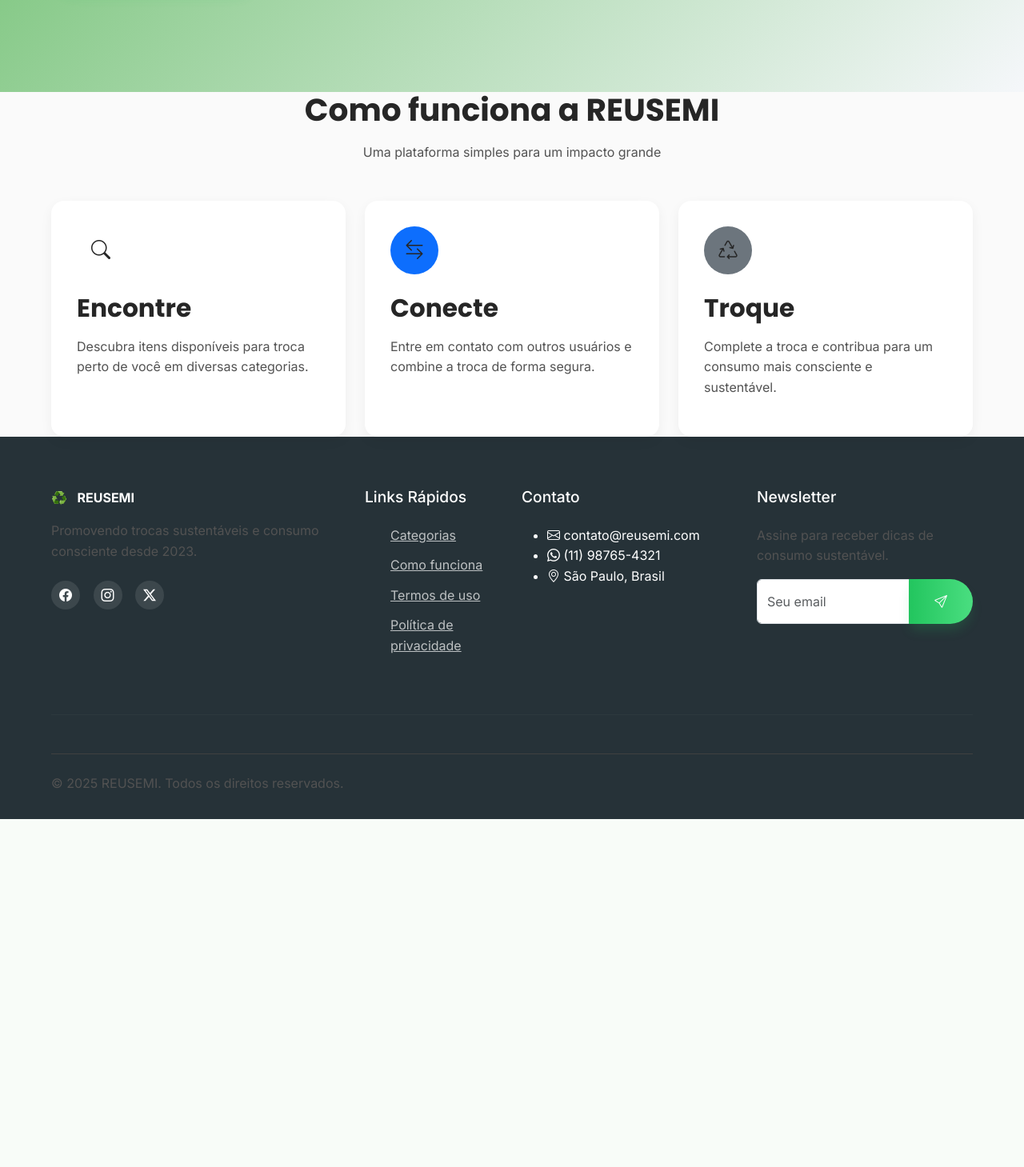
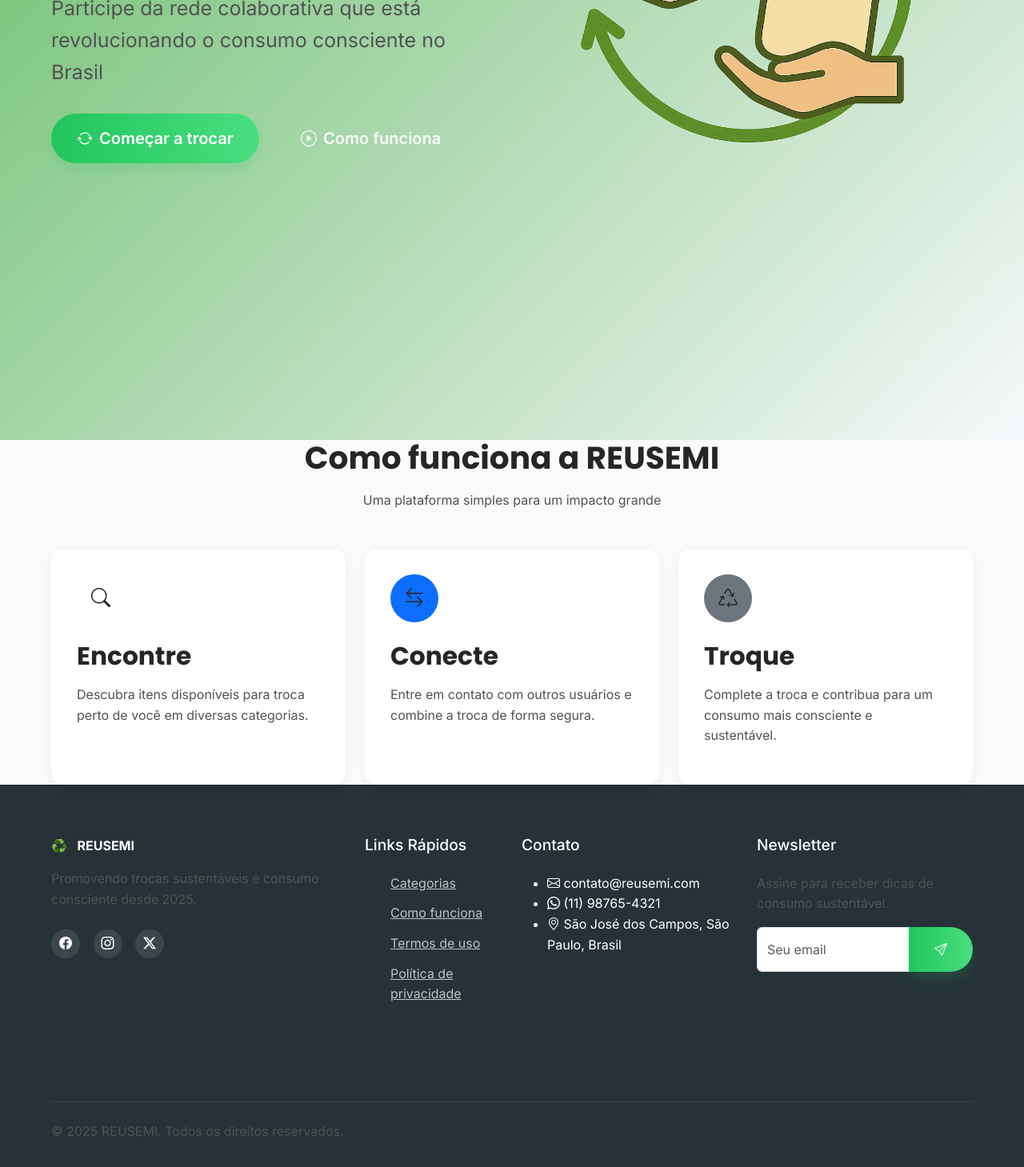
Before and after one commit to PedrorCastro/REUSEMI, a Flask app: page / in a window 1280 px wide. Shown: the part 552-2011 px from the top of the page at 80% size. Before the commit the page ends 1576 px from the top, so only its background shows below. Run offline with Flask 3, Linux system fonts and the light colour scheme.

Commit message:
Add files via upload

```diff
--- a/REUSIMI/templates/footer.html
+++ b/REUSIMI/templates/footer.html
@@ -8,7 +8,7 @@
                         <span class="logo-icon">♻️</span>
                         <span class="fw-bold">REUSEMI</span>
                     </div>
-                    <p class="mt-3">Promovendo trocas sustentáveis e consumo consciente desde 2023.</p>
+                    <p class="mt-3">Promovendo trocas sustentáveis e consumo consciente desde 2025</p>
                     <div class="social-links mt-4">
                         <a href="#" class="social-icon"><i class="bi bi-facebook"></i></a>
                         <a href="#" class="social-icon"><i class="bi bi-instagram"></i></a>
@@ -29,7 +29,7 @@
                     <ul class="footer-contact">
                         <li><i class="bi bi-envelope"></i> contato@reusemi.com</li>
                         <li><i class="bi bi-whatsapp"></i> (11) 98765-4321</li>
-                        <li><i class="bi bi-geo-alt"></i> São Paulo, Brasil</li>
+                        <li><i class="bi bi-geo-alt"></i> São José dos Campos, São Paulo, Brasil</li>
                     </ul>
                 </div>
                 <div class="col-lg-3 col-md-4 mb-4">
--- a/REUSIMI/templates/index.html
+++ b/REUSIMI/templates/index.html
@@ -10,6 +10,7 @@
     <link rel="stylesheet" href="https://cdn.jsdelivr.net/npm/bootstrap-icons@1.11.1/font/bootstrap-icons.css">
     <link rel="stylesheet" href="{{ url_for('static', filename='css/style.css') }}">
     <meta name="description" content="Plataforma de trocas sustentáveis que promove o consumo consciente">
+    <link rel="icon" type="image/png" href="{{ url_for('static', filename='img/web/icons8-sinal-de-reciclagem-color-16.png') }}">
 </head>
 
 <body>
@@ -90,7 +91,7 @@
                     </div>
                 </div>
                 <div class="col-lg-6 d-none d-lg-block">
-                    <img src="{{ url_for('static', filename='images/hero-illustration.svg') }}" alt="Trocas sustentáveis" class="hero-image img-fluid">
+                    <img src="{{ url_for('static', filename='img/web/assets_task_01jvngttq4ehn9q3388sd9a3kn_1747700308_img_0.png') }}" alt="Trocas sustentáveis" class="hero-image img-fluid">
                 </div>
             </div>
         </div>
@@ -143,7 +144,7 @@
                         <span class="logo-icon">♻️</span>
                         <span class="fw-bold">REUSEMI</span>
                     </div>
-                    <p class="mt-3">Promovendo trocas sustentáveis e consumo consciente desde 2023.</p>
+                    <p class="mt-3">Promovendo trocas sustentáveis e consumo consciente desde 2025.</p>
                     <div class="social-links mt-4">
                         <a href="#" class="social-icon"><i class="bi bi-facebook"></i></a>
                         <a href="#" class="social-icon"><i class="bi bi-instagram"></i></a>
@@ -164,7 +165,7 @@
                     <ul class="footer-contact">
                         <li><i class="bi bi-envelope"></i> contato@reusemi.com</li>
                         <li><i class="bi bi-whatsapp"></i> (11) 98765-4321</li>
-                        <li><i class="bi bi-geo-alt"></i> São Paulo, Brasil</li>
+                        <li><i class="bi bi-geo-alt"></i> São José dos Campos, São Paulo, Brasil</li>
                     </ul>
                 </div>
                 <div class="col-lg-3 col-md-4 mb-4">
--- a/REUSIMI/templates/perfil.html
+++ b/REUSIMI/templates/perfil.html
@@ -5,7 +5,7 @@
  <title>Perfil - REUSEMI</title>
  <link href="https://cdn.jsdelivr.net/npm/bootstrap@5.3.2/dist/css/bootstrap.min.css" rel="stylesheet"
     integrity="sha384-T3c6CoIi6uLrA9TneNEoa7RxnatzjcDSCmG1MXxSR1GAsXEV/Dwwykc2MPK8M2HN" crossorigin="anonymous">
-    <link rel="stylesheet" href="{{ url_for('static', filename='css/style.css') }}">
+  <link rel="stylesheet" href="{{ url_for('static', filename='css/style.css') }}">
 </head>
 <body>
   {% include 'navbar.html' %}
```
